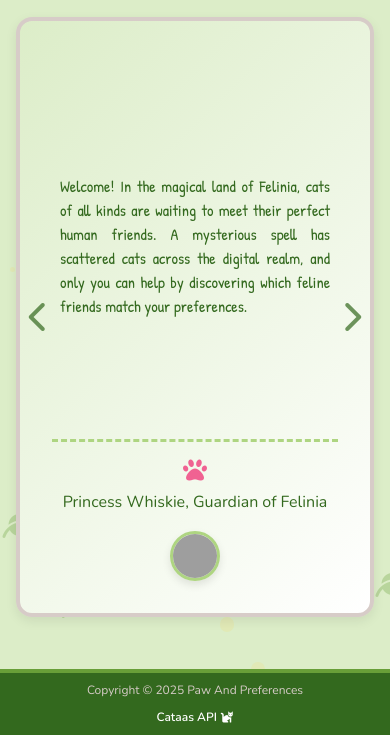
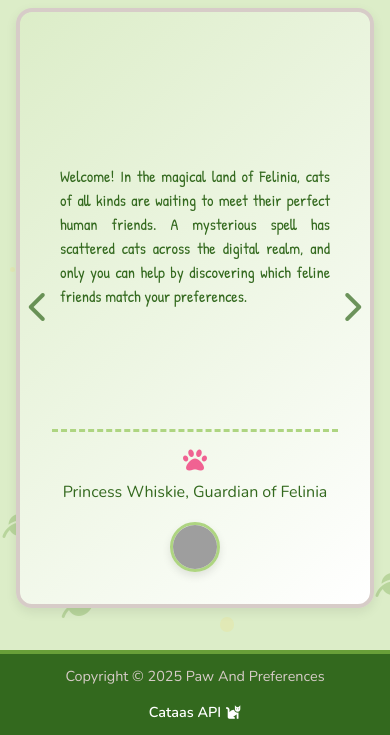
Before and after one commit to qjy02/pawandpreferences, a plain HTML site: page index.html in a window 390 px wide. Shown: the part 109-844 px from the top of the page. Drawn offline with nearby package versions, Linux system fonts and the light colour scheme; grey boxes are pictures that could not be loaded.

Commit message:
Update: Restructure footer

```diff
--- a/index.html
+++ b/index.html
@@ -587,20 +587,6 @@
                 height: 80px;
             }
 
-            footer {
-                padding: 0.6rem 1rem;
-                min-height: 50px;
-                font-size: 0.8rem;
-            }
-
-            .footer-content {
-                gap: 0.6rem;
-            }
-
-            .footer-links {
-                gap: 0.6rem;
-            }
-
             .flip-note-arrow {
                 font-size: 2.5rem;
                 padding: 0.5rem;
@@ -653,16 +639,6 @@
             .bottom-right img {
                 width: 60px;
                 height: 60px;
-            }
-
-            footer {
-                padding: 0.5rem;
-                font-size: 0.75rem;
-            }
-
-            .footer-content {
-                flex-direction: column;
-                gap: 0.5rem;
             }
 
             .footer-divider {
```
Also changed, not shown: preferences.html (+6 -0 lines).
